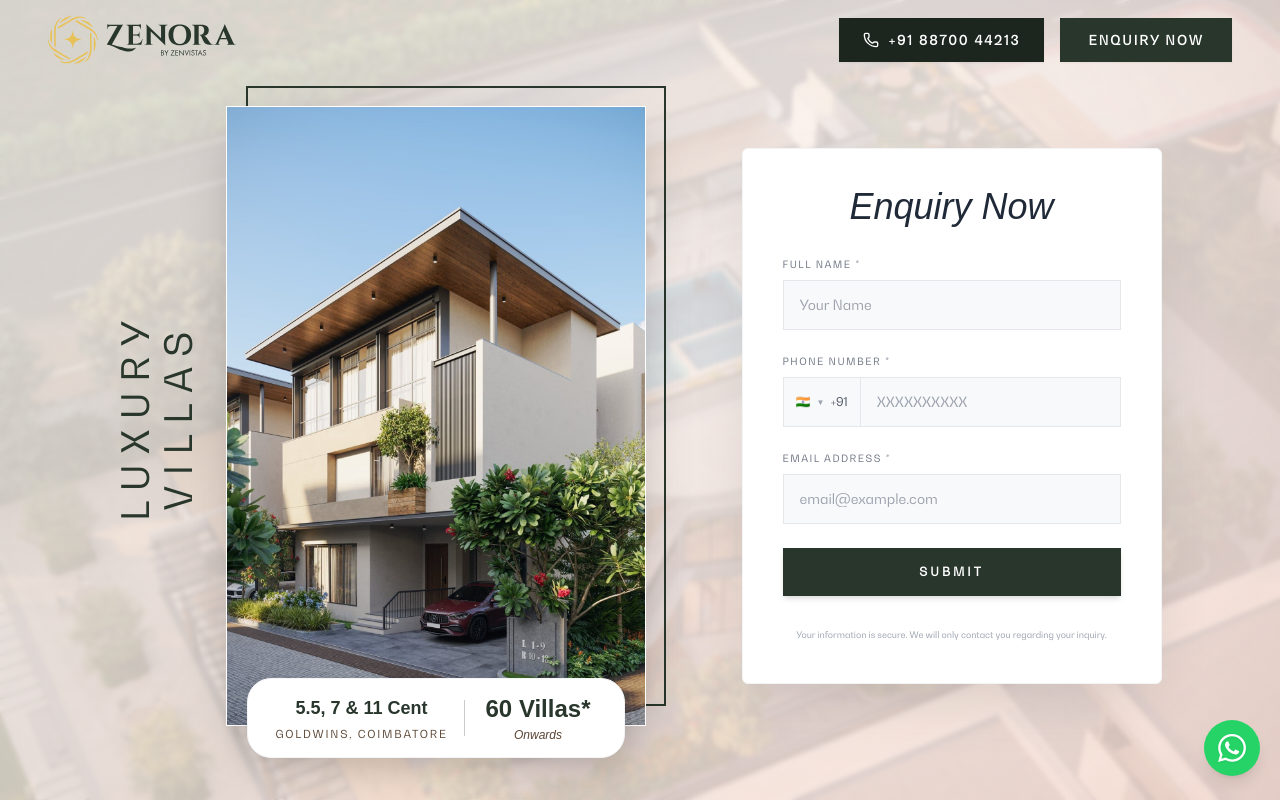
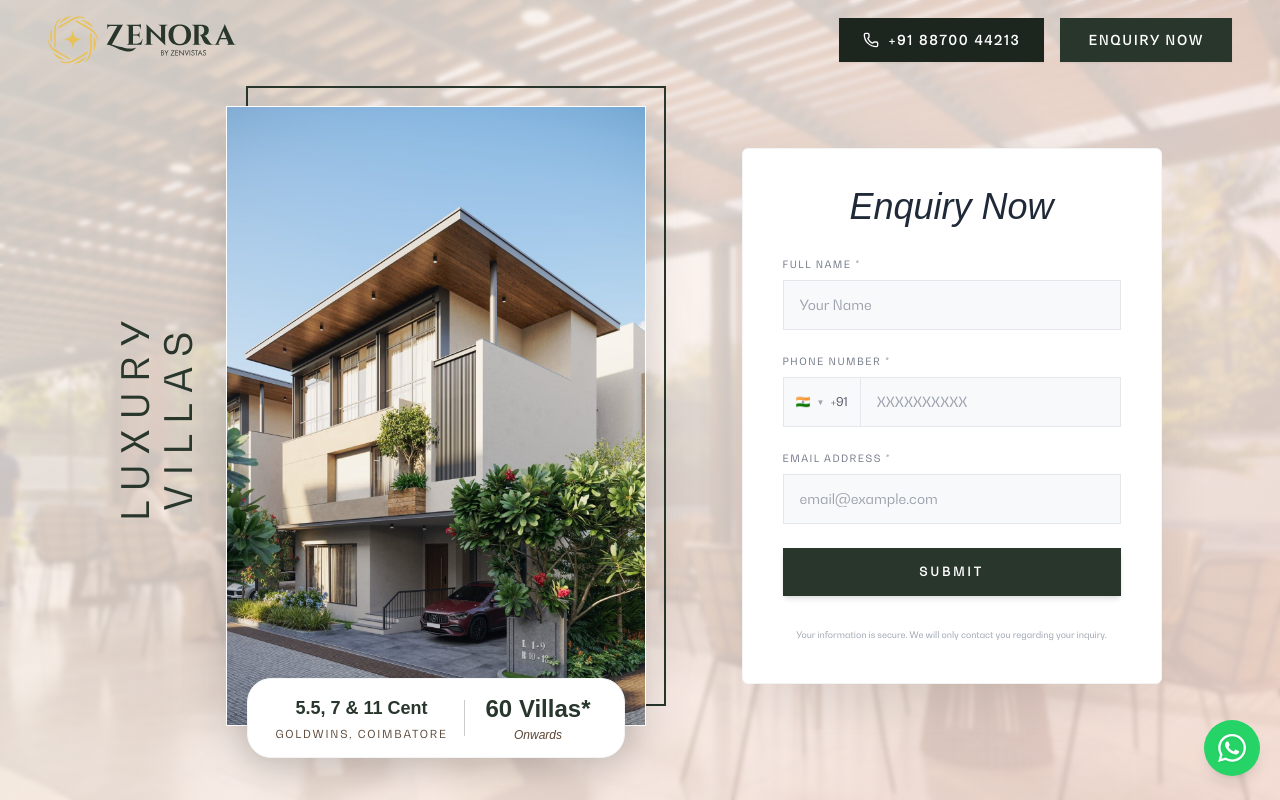
Before and after one commit to Britojaison/zenora_perfomace2, a Next.js app: page / in a window 1280 px wide. Shown: the top 800 px of the page. Built offline with nearby package versions, Linux system fonts and the light colour scheme; a web font is replaced by a local one.

Commit message:
refactor: update hero background image and alt text to community lounge

```diff
--- a/src/components/sections/Hero.tsx
+++ b/src/components/sections/Hero.tsx
@@ -43,8 +43,8 @@ export default function Hero(props: HeroProps) {
       {/* Background Architectural Image with Luxury Overlay */}
       <div className={styles.heroBgWrapper}>
         <Image
-          src="/images/aerial-view-club-hosue.jpg"
-          alt="Zenora luxury villa community aerial view in Goldwins, Coimbatore"
+          src="/images/Community Lounge.jpg"
+          alt="Zenora luxury community lounge in Goldwins, Coimbatore"
           fill
           priority
           sizes="100vw"
```
